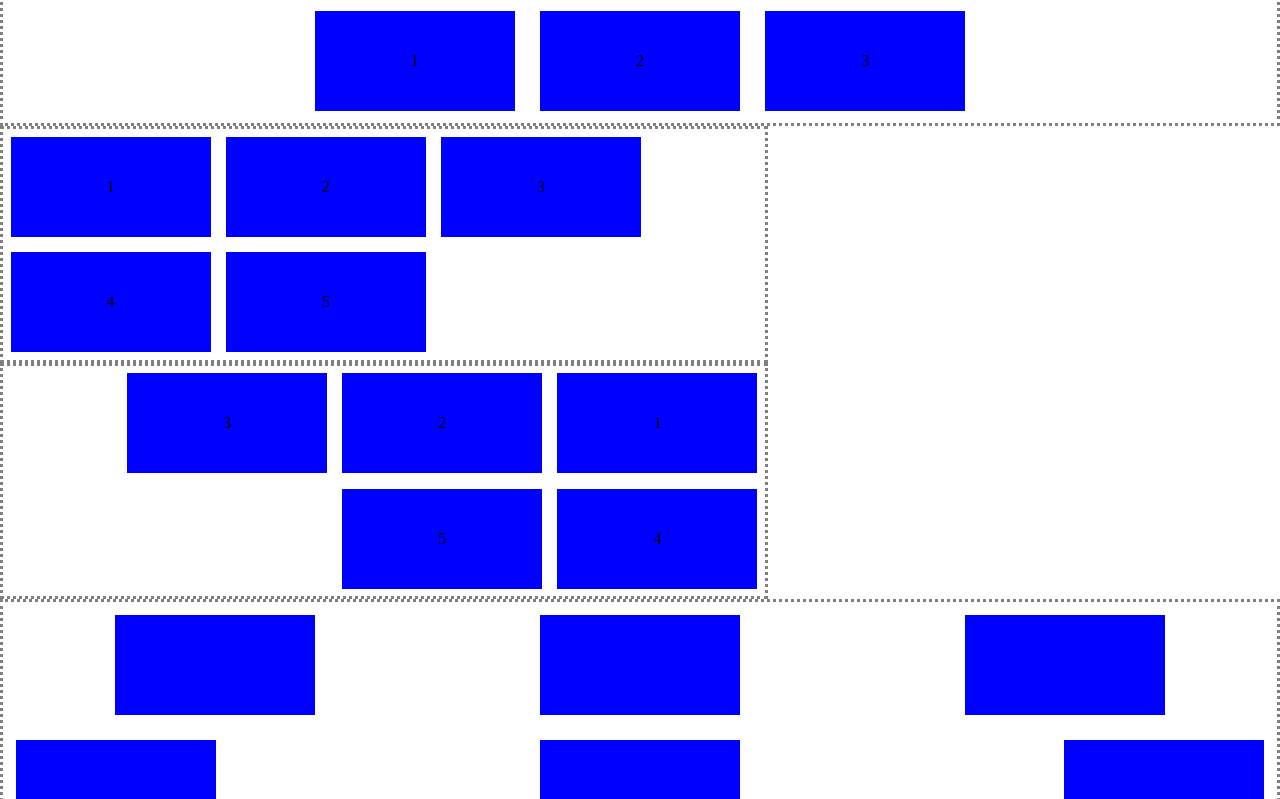
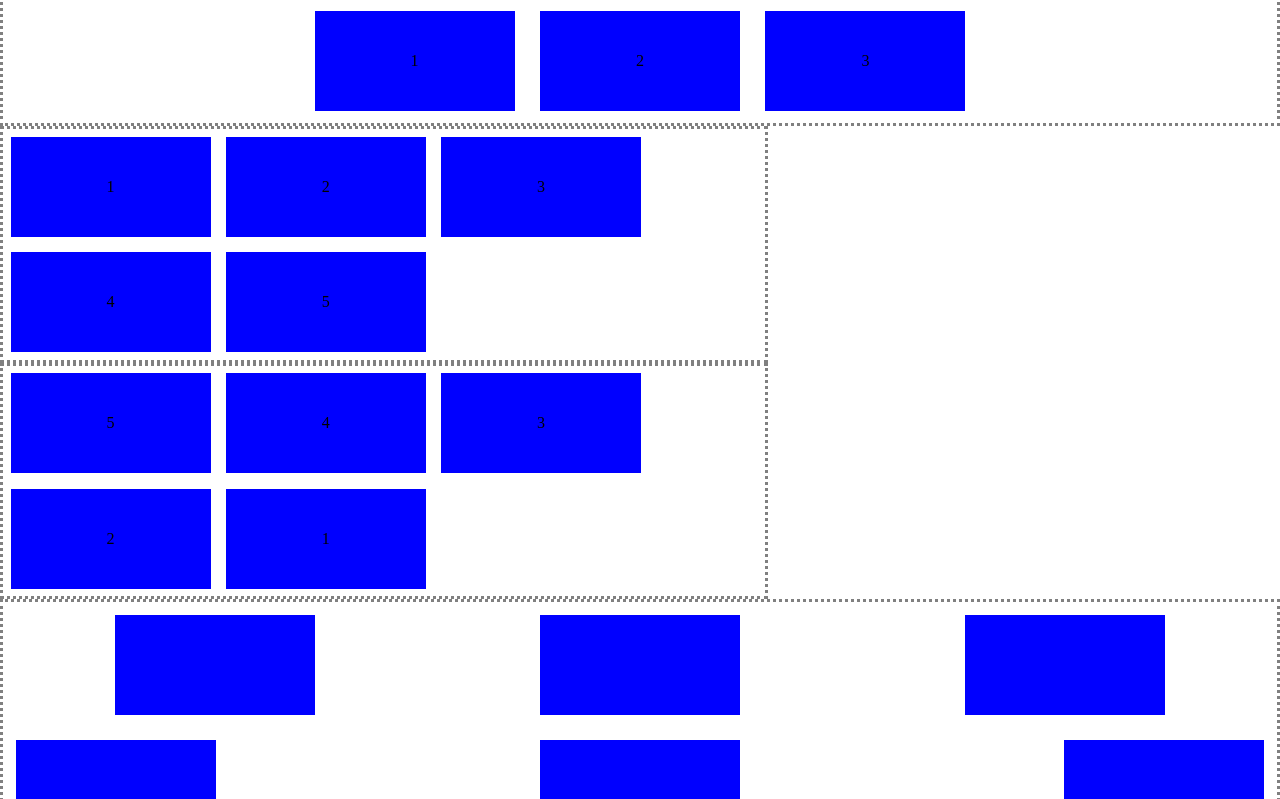
Before and after one commit to fcooantoniops/laboratorio-flex-box, a plain HTML site: page index.html in a window 1280 px wide. Shown: the part 519-1318 px from the top of the page. Drawn offline with Linux system fonts and the light colour scheme.

Commit message:
laboratorio-flex-box update

```diff
--- a/index.html
+++ b/index.html
@@ -31,11 +31,11 @@
         <div class="box">5</div>
     </div>
     <div class="q5">
-        <div class="box">1</div>
-        <div class="box">2</div>
-        <div class="box">3</div>
-        <div class="box">4</div>
-        <div class="box">5</div>
+        <div class="box5">1</div>
+        <div class="box5">2</div>
+        <div class="box5">3</div>
+        <div class="box5">4</div>
+        <div class="box5">5</div>
     </div>
     <div class="q6">
         <div class="conj">
--- a/style.css
+++ b/style.css
@@ -9,7 +9,7 @@
     border: dotted 3px #808080;
 }
 
-.box, .box8, .box9, .box10, .box11, .box12, .box13, .box14, .box15, .box16, .box17{
+.box, .box5, .box8, .box9, .box10, .box11, .box12, .box13, .box14, .box15, .box16, .box17{
     width: 200px;
     height: 100px;
     display: flex;
@@ -35,8 +35,24 @@
     flex-wrap: wrap;
 }
 
-.q5{
-    flex-direction: row-reverse;
+.box5:nth-child(5){
+    order: 1;
+}
+
+.box5:nth-child(4){
+    order: 2;
+}
+
+.box5:nth-child(3){
+    order: 3;
+}
+
+.box5:nth-child(2){
+    order: 4;
+}
+
+.box5:nth-child(1){
+    order: 5;
 }
 
 .q6{
```
